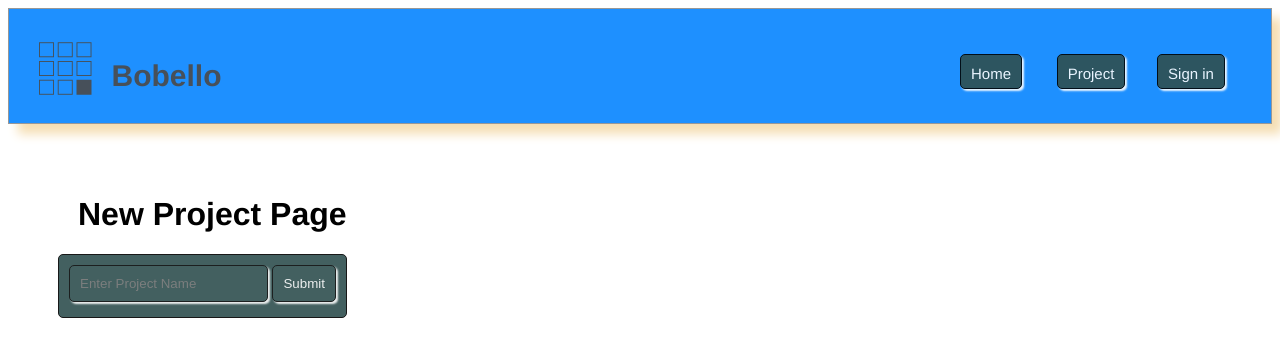
After one commit to robbobby/w_5_new_project, a Flask app: page /projects/new/1/1 in a window 1280 px wide. The commit adds this page. Shown: the top 357 px of the page. Run offline with Flask 2, Linux system fonts and the light colour scheme.

Commit message:
Can now add projects

```diff
--- a/controllers/project_controller.py
+++ b/controllers/project_controller.py
@@ -1,6 +1,8 @@
 from flask import Blueprint, Flask, redirect, render_template, request
 from models.project import Project
 import repositories.project_db as project_db
+from repositories import company_db
+import controllers.employee_controller as emp_control
 
 project_blueprint = Blueprint('projects', __name__)
 
@@ -14,9 +16,16 @@ def projects():
 
 
 
-@project_blueprint.route('/projects/new')
-def add_project_form():
-    pass
+@project_blueprint.route('/projects/new/<com_id>/<emp_id>')
+def add_project_form(com_id, emp_id):
+    return render_template('projects/new.html', com_id=com_id, emp_id=emp_id)\
+
+@project_blueprint.route('/projects/new/<com_id>/<emp_id>', methods=['POST'])
+def add_project(com_id, emp_id):
+    company = company_db.get(com_id)
+    project = Project(request.form['project_name'], company)
+    project_db.save(project)
+    return emp_control.route_from_project_to_employee_home(emp_id, com_id)
 
 @project_blueprint.route('/project/<emp_id>/<pro_id>')
 def project_home_page(emp_id, pro_id):
@@ -24,5 +33,4 @@ def project_home_page(emp_id, pro_id):
     # get tasks for the project which employee does now own
     # show tasks for employee
     # show tasks that employee can take on
-
     pass
--- a/controllers/task_controller.py
+++ b/controllers/task_controller.py
@@ -11,6 +11,11 @@ def all_tasks():
     tasks = task_sql.get_all()
     return tasks
 
+        ##### Add new task - by user #####
+# @tasks_blueprint.route('tasks/new/<emp_id>/<pro_id>')
+# def add_task():
+
+
         ##### When employee makes changes to a task #####
 @tasks_blueprint.route('/tasks/update/<emp_id>/<pro_id>/<task_id>', methods=['POST'])
 def update_task(emp_id, pro_id, task_id):
--- a/templates/employees/employee.html
+++ b/templates/employees/employee.html
@@ -1,8 +1,8 @@
 {% extends "base.html" %}
 {%  block content %}
 
-    <h2>Logged in as  {{ employee.name }} - Employee of {{ employee.company.name }}</h2>
-
+    <h2>Logged in as  {{ employee.name }} - Employee of {{ emp_id }}</h2>
+    <a class="button" href="/projects/new/{{ com_id }}/{{ employee.id }}">New Project</a>
     <h3>Projects you have access to:</h3>
     {% for employee_project in employee_projects %}
             <a class="button" href="/emp_tasks/{{ employee_project.employee.id }}/{{ employee_project.project.id }}">
--- /dev/null
+++ b/templates/projects/new.html
@@ -0,0 +1,7 @@
+{% extends "base.html" %}{%  block content %}
+<h1>New Project Page</h1>
+    <form class="everything" action="/projects/new/{{ com_id }}/{{ emp_id }}" method="POST">
+        <input class="everything" type="text" name="project_name" placeholder="Enter Project Name" required>
+        <input class="button" type="submit">
+    </form>
+{% endblock %}
```
Also changed, not shown: controllers/employee_controller.py (+9 -3 lines), main.py (renamed from app.py), 2 other files.
